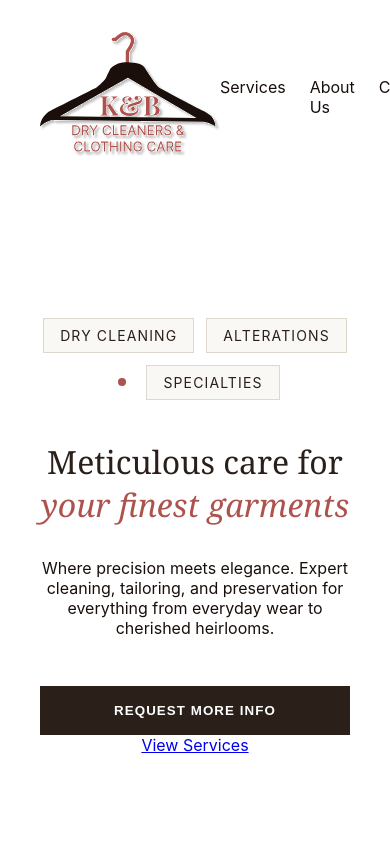
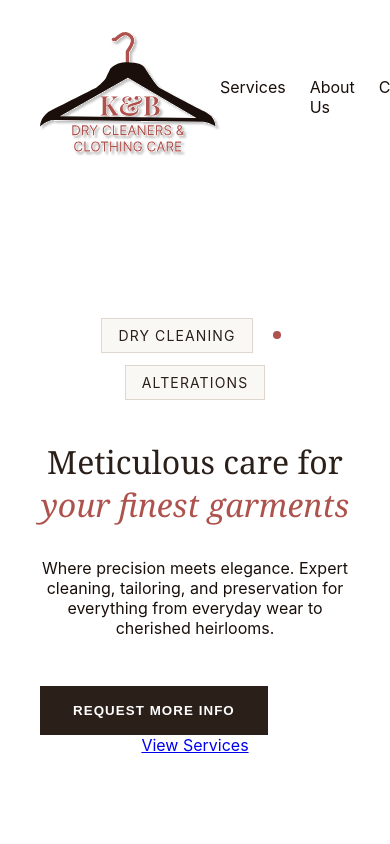
Before and after one commit to notEmmi/kandb, a React (Vite) app in the folder kandb/: page / in a window 390 px wide. Shown: the top 844 px of the page. Built offline with nearby package versions, Linux system fonts and the light colour scheme.

Commit message:
Update tag elements in hero section for improved clarity and adjust label max-width for better responsiveness

```diff
--- a/kandb/src/App.css
+++ b/kandb/src/App.css
@@ -247,7 +247,7 @@ p label {
   color: var(--background-color);
   font-weight: 600;
   cursor: pointer;
-  max-width: 500px;
+  max-width: fit-content;
 }
 
 .btn:hover {
--- a/kandb/src/App.jsx
+++ b/kandb/src/App.jsx
@@ -33,9 +33,8 @@ function App() {
           <div className='hero'>
             <div className='hero-tags'>
               <div className='tag'>DRY CLEANING</div>
+              <div className='dot' aria-hidden></div>
               <div className='tag'>ALTERATIONS</div>
-              <div className='dot' aria-hidden></div>
-              <div className='tag'>SPECIALTIES</div>
             </div>
             <h1>Meticulous care for</h1>
             <h1 className='accent'><i>your finest garments</i></h1>
```
